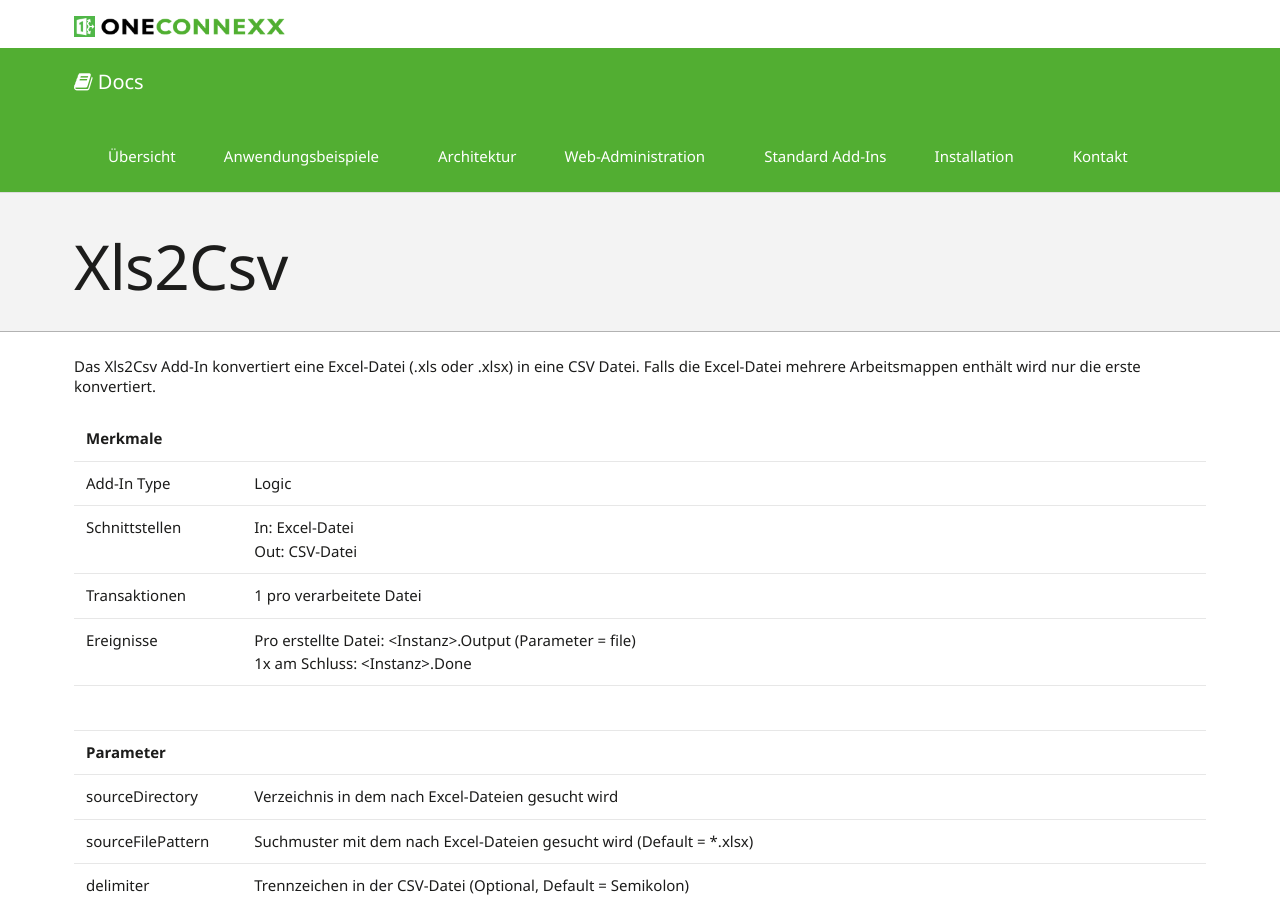
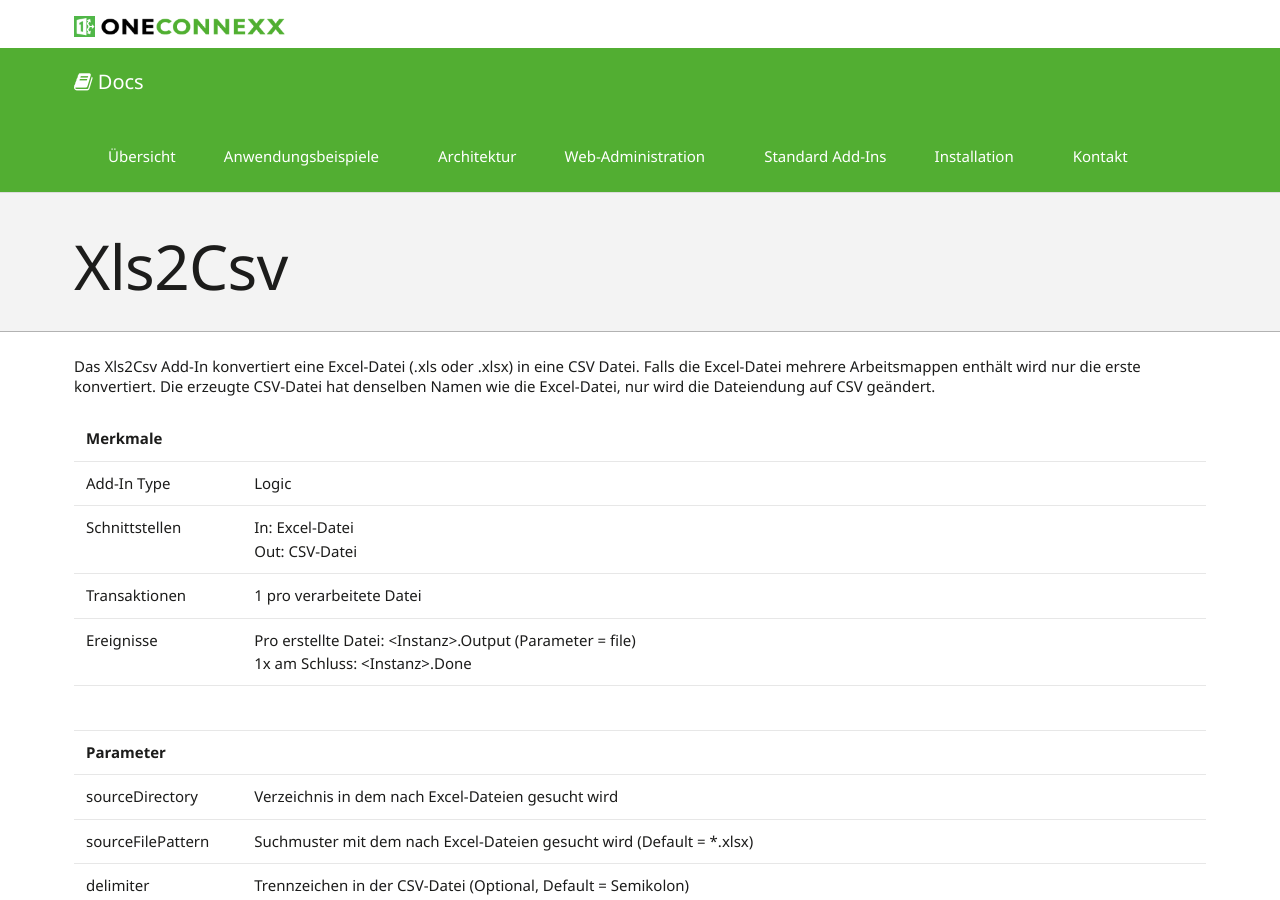
Before and after one commit to primesoft-group/oneconnexx-docs, a Jekyll site: the page built from _pages/addins/de/xls2csv.md, in a window 1280 px wide and 900 px high. Built offline with Jekyll 4.4.1, drawn with Linux system fonts in a browser that asks for light colours; nearby versions of some CDN libraries; some web fonts are replaced.

Commit message:
Update xls2csv.md

```diff
--- a/_pages/addins/de/xls2csv.md
+++ b/_pages/addins/de/xls2csv.md
@@ -5,7 +5,8 @@ permalink: "addins/de/xls2csv/"
 ---
 
 Das Xls2Csv Add-In konvertiert eine Excel-Datei (.xls oder .xlsx) in eine CSV Datei.
-Falls die Excel-Datei mehrere Arbeitsmappen enthält wird nur die erste konvertiert.<br /><br />
+Falls die Excel-Datei mehrere Arbeitsmappen enthält wird nur die erste konvertiert.
+Die erzeugte CSV-Datei hat denselben Namen wie die Excel-Datei, nur wird die Dateiendung auf CSV geändert.<br /><br />
 
 {:.table .table-striped}
 | --- | --- |
```
